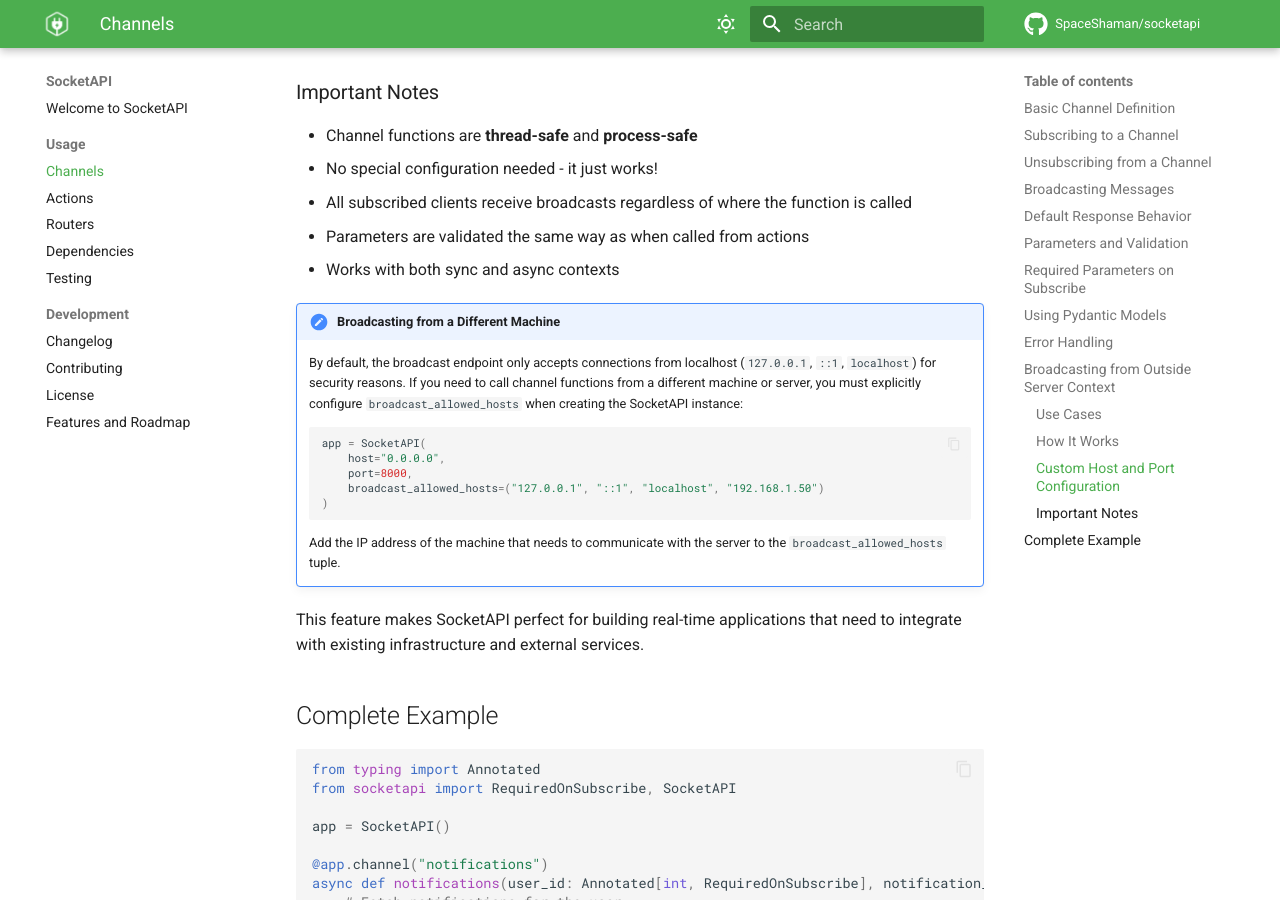
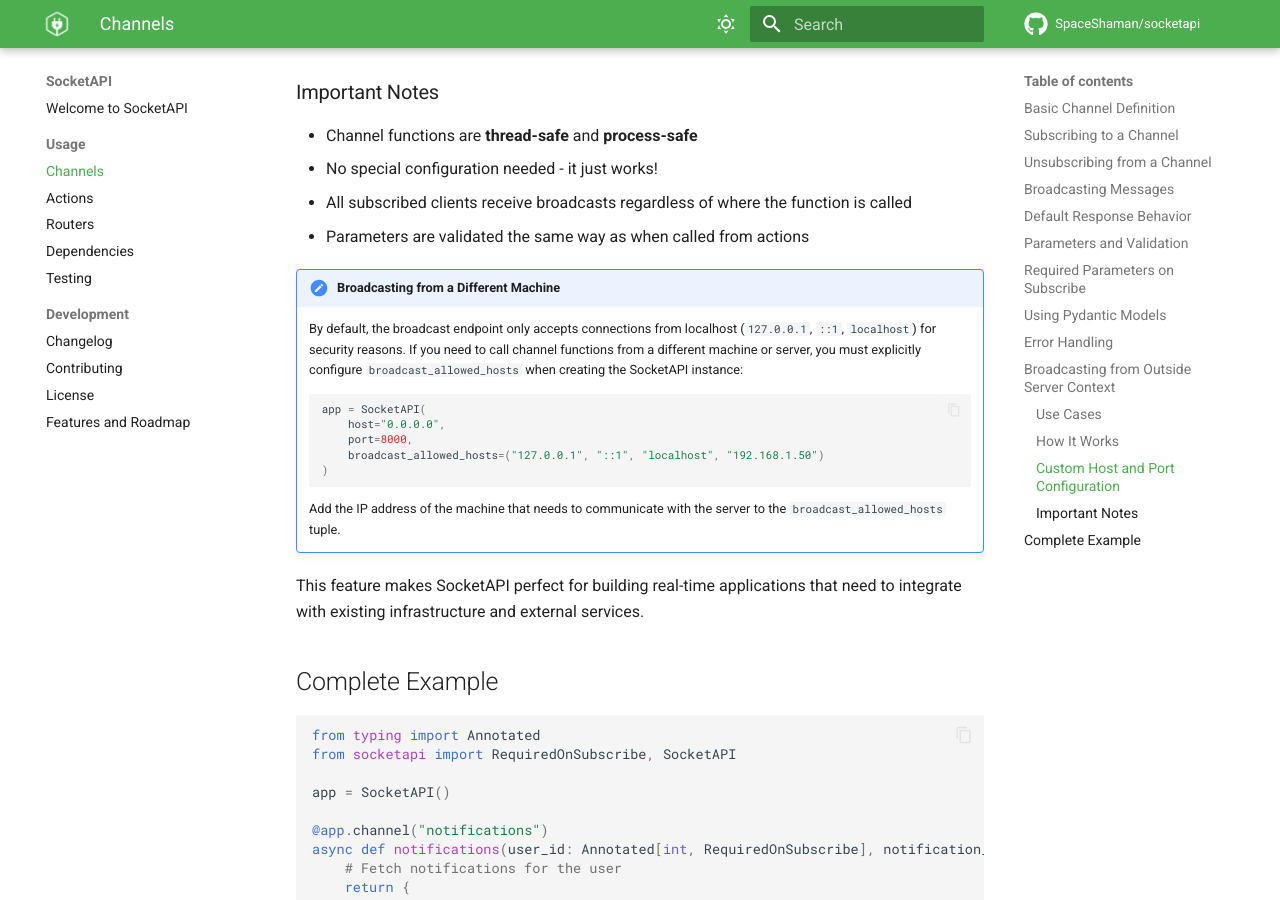
Before and after one commit to SpaceShaman/socketapi, an MkDocs documentation site: the page built from docs/Usage/channels.md, in a window 1280 px wide and 900 px high, scrolled down 5457 px. Built offline with MkDocs 1.6.1 and Material for MkDocs 9.7.7, drawn with Linux system fonts in a browser that asks for light colours; comment, search, counter and statistics services are not loaded.

Commit message:
📝 (channels.md): remove redundant line about sync and async context support

```diff
--- a/docs/Usage/channels.md
+++ b/docs/Usage/channels.md
@@ -245,7 +245,6 @@ If the server is running on the default host (`localhost`) and port (`8000`), no
 - No special configuration needed - it just works!
 - All subscribed clients receive broadcasts regardless of where the function is called
 - Parameters are validated the same way as when called from actions
-- Works with both sync and async contexts
 
 !!! note "Broadcasting from a Different Machine"
     By default, the broadcast endpoint only accepts connections from localhost (`127.0.0.1`, `::1`, `localhost`) for security reasons. If you need to call channel functions from a different machine or server, you must explicitly configure `broadcast_allowed_hosts` when creating the SocketAPI instance:
```
